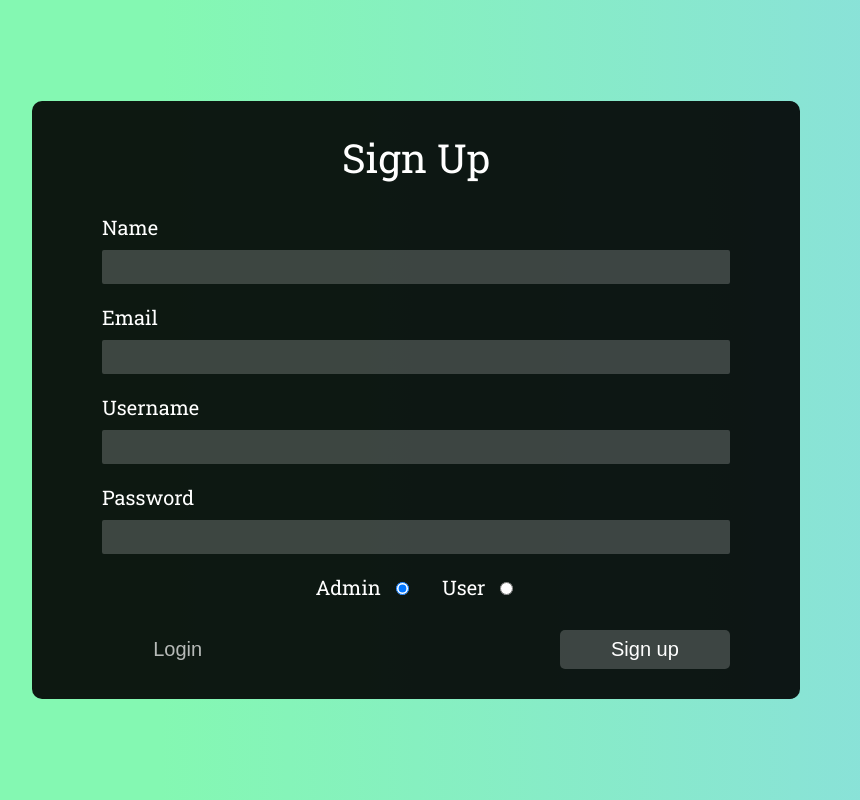
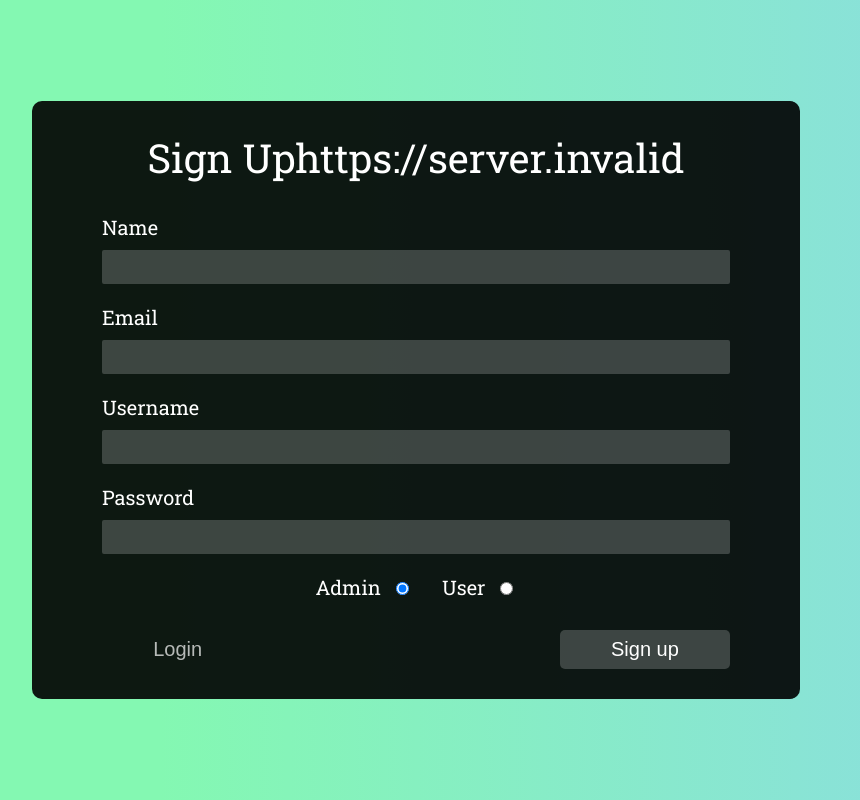
Before and after one commit to 786abubakar0/Mern_jwt_authentication, a React (Create React App) app in the folder Frontend/: page / in a window 1280 px wide. Shown: the whole page, without its empty margins (224-1084 px from the left). Built offline with nearby package versions, Linux system fonts and the light colour scheme; no server answers.

Commit message:
Update signup.js

```diff
--- a/Frontend/src/files/signup.js
+++ b/Frontend/src/files/signup.js
@@ -51,7 +51,7 @@ function SignupForm(){
     return(
     <div className='signup__main-container'>
         <div className='signup__signup-container'>
-            <div className='signup__heading'>Sign Up</div>
+            <div className='signup__heading'>Sign Up{SERVER_URL}</div>
             <div className='signup__signup-form'>
                 <form className="signup__form" onSubmit={handleSubmit}>
                     <div className='signup__form-item'>
```
